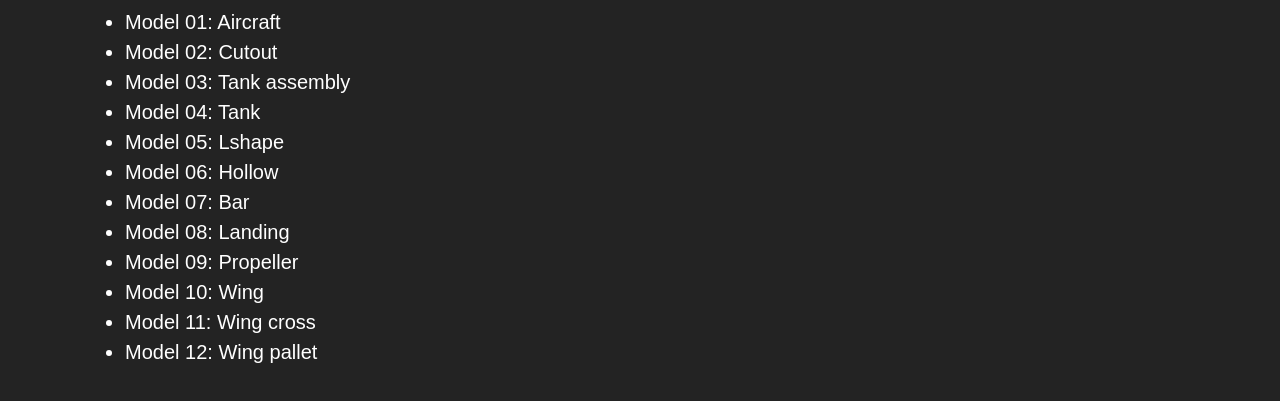
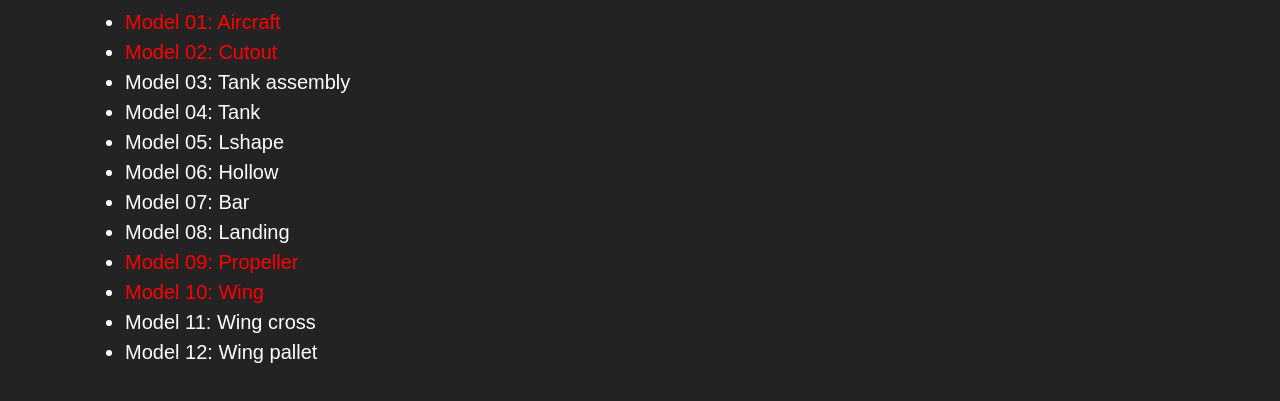
Before and after one commit to MarijnRoelvink/aero3D, a plain HTML site: page index.html in a window 1280 px wide. Shown: the part 295-696 px from the top of the page. Drawn offline with nearby package versions, Linux system fonts and the light colour scheme.

Commit message:
Add which models are not included yet

```diff
--- a/config.json
+++ b/config.json
@@ -2,61 +2,73 @@
   {
     "number": "01",
     "model_name": "E01_aircraft",
-    "name": "aircraft"
+    "name": "aircraft",
+    "included": false
   },
   {
     "number": "02",
     "model_name": "E02_cutout",
-    "name": "cutout"
+    "name": "cutout",
+    "included": false
   },
   {
     "number": "03",
     "model_name": "E03_tank-assembly",
-    "name": "tank-assembly"
+    "name": "tank-assembly",
+    "included": true
   },
   {
     "number": "04",
     "model_name": "E04_tank",
-    "name": "tank"
+    "name": "tank",
+    "included": true
   },
   {
     "number": "05",
     "model_name": "E05_Lshape",
-    "name": "Lshape"
+    "name": "Lshape",
+    "included": true
   },
   {
     "number": "06",
     "model_name": "E06_hollow",
-    "name": "hollow"
+    "name": "hollow",
+    "included": true
   },
   {
     "number": "07",
     "model_name": "E07_bar",
-    "name": "bar"
+    "name": "bar",
+    "included": true
   },
   {
     "number": "08",
     "model_name": "E08_landing",
-    "name": "landing"
+    "name": "landing",
+    "included": true
   },
   {
     "number": "09",
     "model_name": "E09_propeller",
-    "name": "propeller"
+    "name": "propeller",
+    "included": false
   },
   {
     "number": "10",
     "model_name": "E10_wing",
-    "name": "wing"
+    "name": "wing",
+    "included": false
   },
   {
     "number": "11",
     "model_name": "E11_wing-cross",
-    "name": "wing-cross"
+    "name": "wing-cross",
+    "included": true
   },
   {
     "number": "12",
     "model_name": "E12_wing-pallet",
-    "name": "wing-pallet"
+    "name": "wing-pallet",
+    "included": true
   }
 ]
--- a/index.html
+++ b/index.html
@@ -19,6 +19,10 @@
 
         a, a:hover {
             color: white;
+        }
+
+        .unincluded {
+	        color: red;
         }
 	</style>
 </head>
@@ -51,8 +55,9 @@
 		.then((json) => {
 			for (let i = 0; i < json.length; i++) {
 				let name = capit_first(json[i].name).replace("-", " ");
+				let cls = json[i].included? "included" : "unincluded";
 				$("#model-list").append(
-					`<li><a href="main.html?model=${json[i].number}">Model ${json[i].number}: ${name}</a></li>`);
+					`<li><a href="main.html?model=${json[i].number}" class="${cls}">Model ${json[i].number}: ${name}</a></li>`);
 			}
 		});
 </script>
```
Also changed, not shown: 1 other file.
